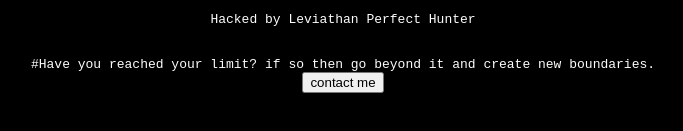
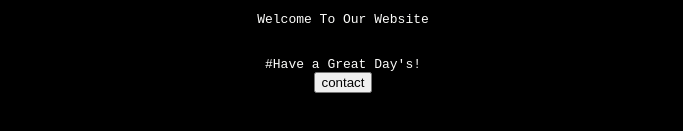
Before and after one commit to LeviathanPerfectHunter/LeviathanPerfectHunter.github.io, a plain HTML site: page index.html in a window 1280 px wide. Shown: the part 443-574 px from the top of the page, without its empty margins (297-980 px from the left). Drawn offline with Linux system fonts and the light colour scheme.

Commit message:
Update index.html

```diff
--- a/index.html
+++ b/index.html
@@ -1,4 +1,4 @@
-<title>Hacked by Leviathan1337</title>
+<title>&#1203;&#824;&#1202;&#824;&#1203; Leviathan Perfect Hunter | We Are Nothing &#1203;&#824;&#1202;&#824;&#1203;</title>
 <link rel="icon" type="image/png" href="https://i.ibb.co/R9X3cPf/download-1.jpg" />
 <body bgcolor="black">
 <center>
@@ -13,9 +13,9 @@
 <br>
 <img border="0" src="https://i.ibb.co/yh96mfF/Leviathan-Perfect-Hunter-transformed.png" width="500" height="270">
 <center><span style="font-family: monospace; color: rgb(127, 127, 126);"><span style="color: rgb(253, 253, 251);">
-</span></center><center><span style="font-family: monospace; color: rgb(127, 127, 126);"><span style="color: rgb(253, 253, 251);"><br>Hacked by Leviathan Perfect Hunter<br>
+</span></center><center><span style="font-family: monospace; color: rgb(127, 127, 126);"><span style="color: rgb(253, 253, 251);"><br>Welcome To Our Website<br>
 <br>
 <audio src="https://i.top4top.io/m_20960vgds0.mp3" autoplay="autoplay"></audio>
-<br>#Have you reached your limit? if so then go beyond it and create new boundaries.
+<br>#Have a Great Day's!
 
-<br><button onclick="location.href='mailto:elisathaliaaurora@gmail.com';">contact me</button>
+<br><button onclick="location.href='mailto:elisathaliaaurora@gmail.com';">contact</button>
```
